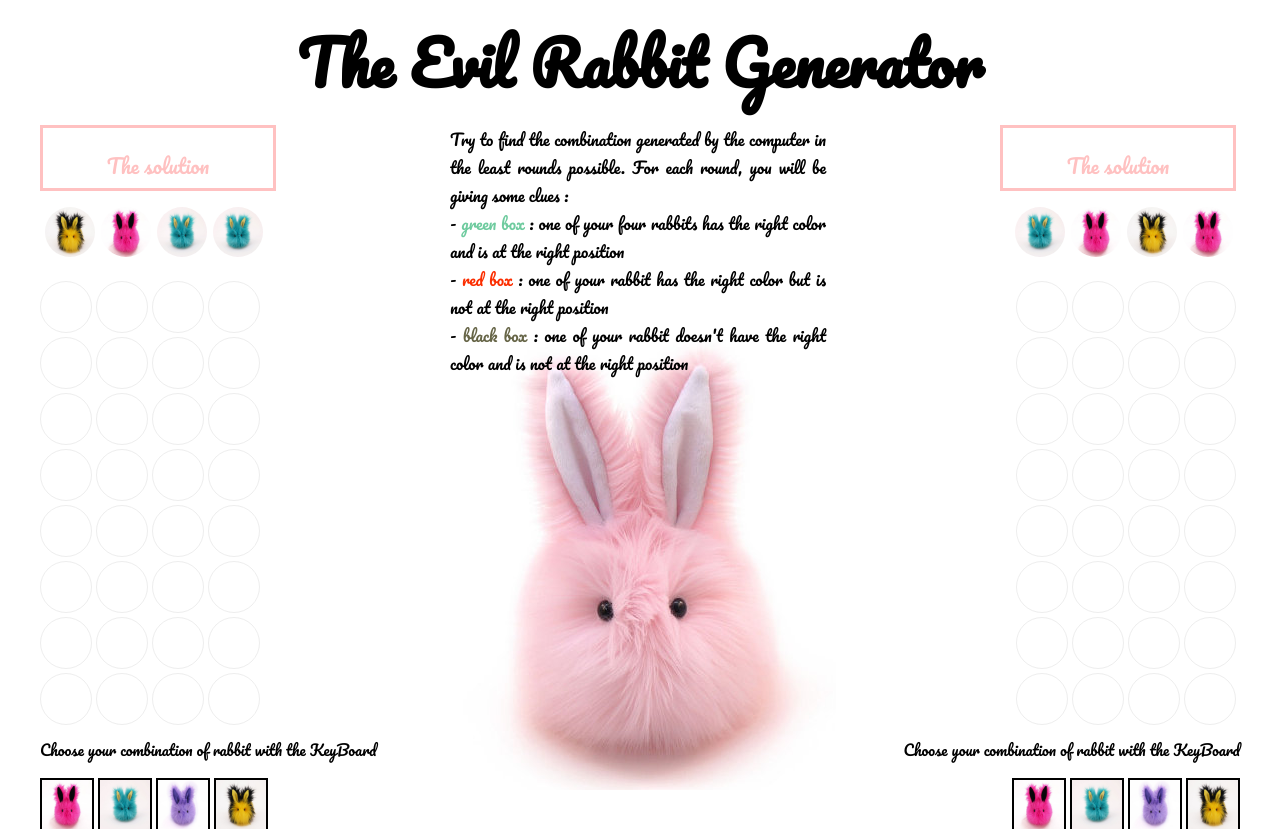
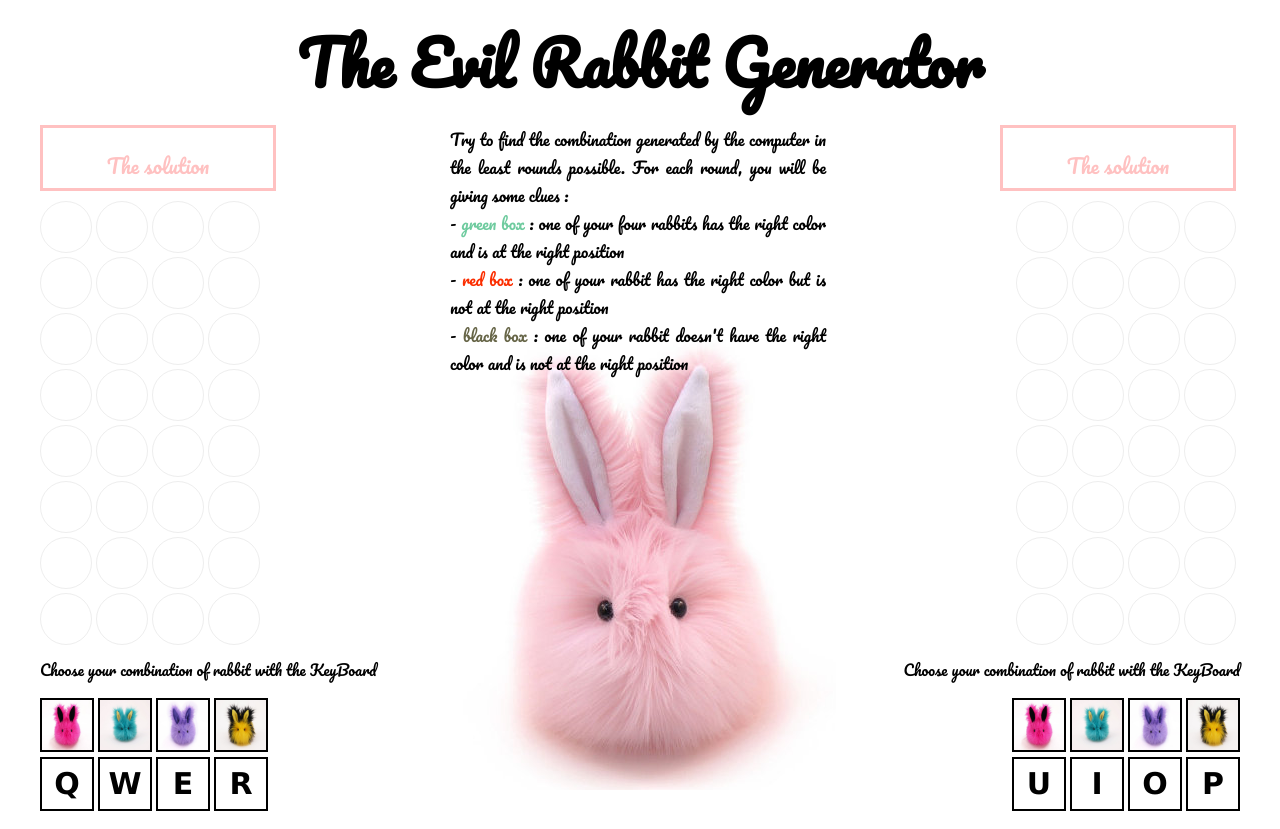
Before and after one commit to Lisemuller/WDI_PROJECT-, a PHP site: page / in a window 1280 px wide. Shown: the top 829 px of the page. Run offline with PHP 8.4, Linux system fonts and the light colour scheme.

Commit message:
final reparation

```diff
--- a/css/app.css
+++ b/css/app.css
@@ -49,8 +49,8 @@
 .solution p {font-family: "Pacifico", cursive; font-size: 20px; text-align: center; color: #ffc1c1;}
 .solution2 p {font-family: "Pacifico", cursive; font-size: 20px;text-align: center; color: #ffc1c1;}
 
-.sol  { width : 50px; height: 50px; display: inline-block; margin-bottom: 20px;border-radius: 50px; margin-top: 4px; margin-left: 2px; /*display: none;*/}
-.sol2  { width : 50px; height: 50px; display: inline-block; margin-bottom: 20px;border-radius: 50px;  margin-top: 4px;margin-left: 2px;/*display: none;*/}
+.sol  { width : 50px; height: 50px; display: inline-block; margin-bottom: 20px;border-radius: 50px; margin-top: 4px; margin-left: 2px; display: none;}
+.sol2  { width : 50px; height: 50px; display: inline-block; margin-bottom: 20px;border-radius: 50px;  margin-top: 4px;margin-left: 2px;display: none;}
 
 .table  { height: 400px;}
 .table2 { height: 400px;}
--- a/js/app.js
+++ b/js/app.js
@@ -289,7 +289,7 @@
      playerChoice2 = null;
      choiceCount2 = 0;
      guess2 = [];
-     sol = [];
+     sol2 = [];
 
 
      // gameLogic
```
